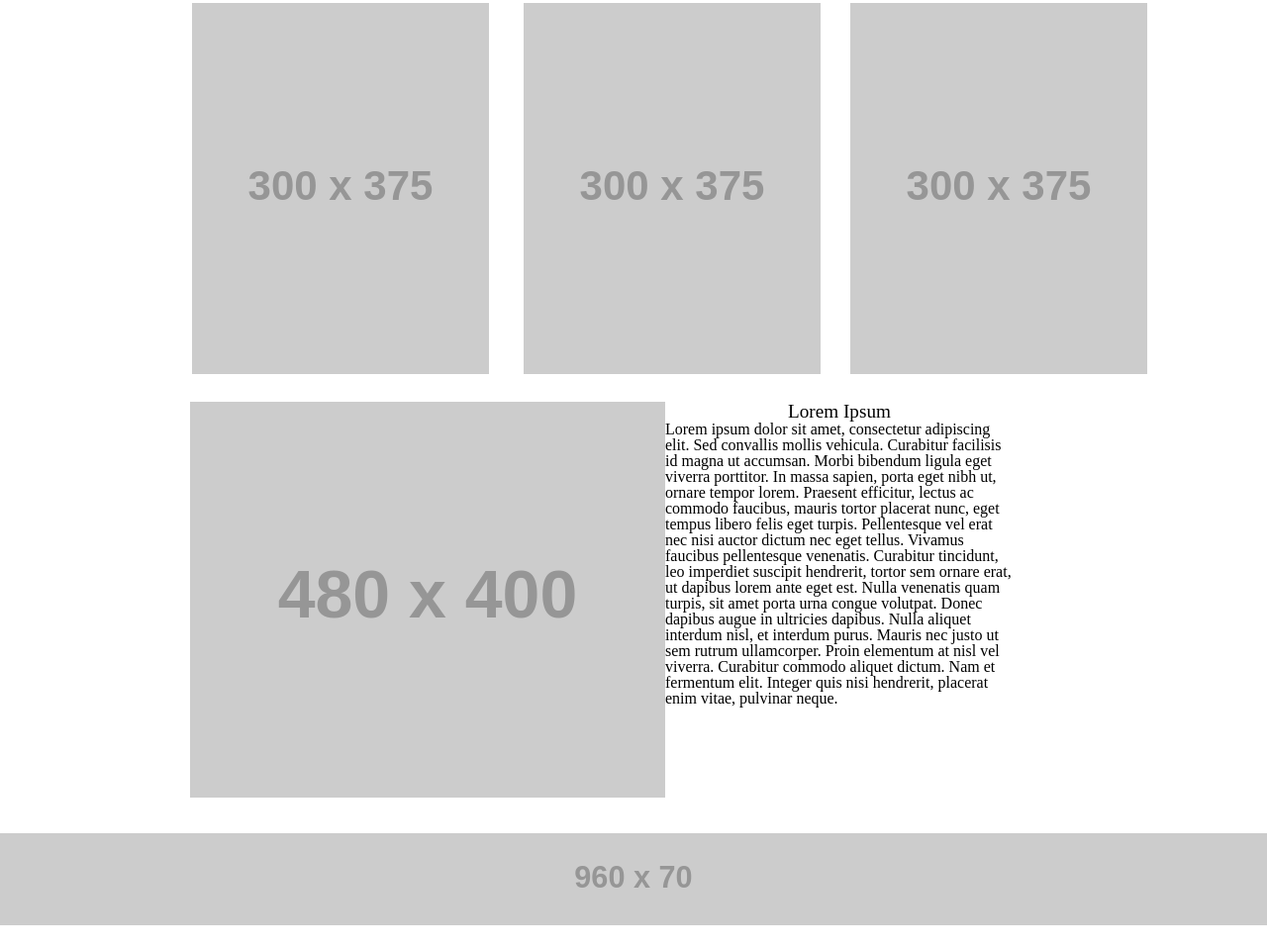
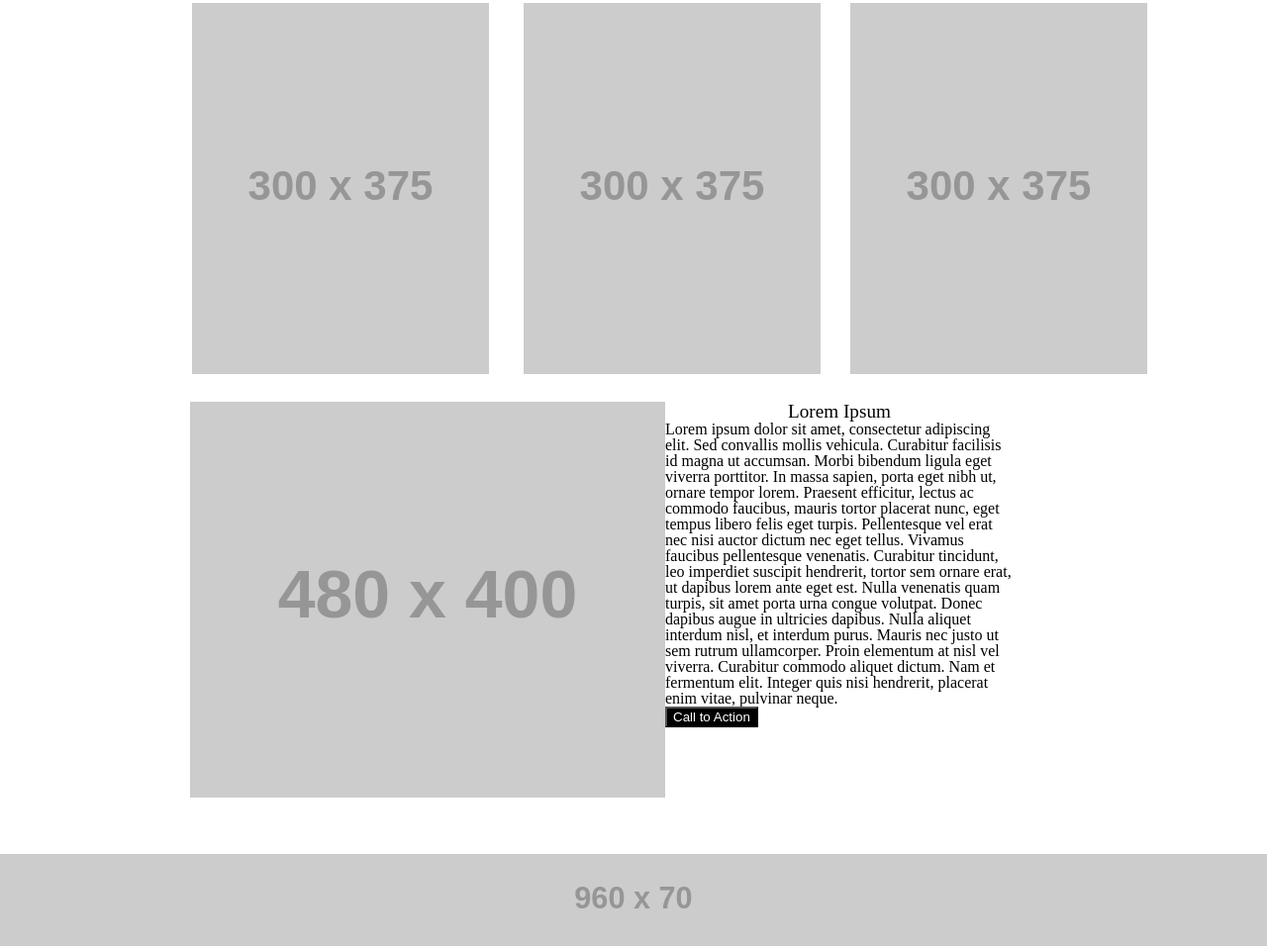
Before and after one commit to Omac092627/wireframe-practice, a plain HTML site: page index.html in a window 1280 px wide. Shown: the part 591-1550 px from the top of the page at 99% size. Before the commit the page ends 1529 px from the top, so only its background shows below. Drawn offline with Linux system fonts and the light colour scheme; placeholder pictures from the web are drawn by us.

Commit message:
well done

```diff
--- a/css/style.css
+++ b/css/style.css
@@ -93,3 +93,14 @@
   font-size: larger;
   background-color: bisque;
 }
+
+#button:hover{
+  font-size: 15px;
+  color: blue;
+  float: left;
+}
+
+#button{
+  color: white;
+  background-color: black;
+}
--- a/index.html
+++ b/index.html
@@ -60,6 +60,7 @@
       commodo
       aliquet dictum. Nam et fermentum elit. Integer quis nisi hendrerit, placerat enim vitae, pulvinar neque.</p>
   </section>
+  <input type="button" id="button" value="Call to Action"></input>
 </body>
 <footer id="foot">
   <img style="width: 100%;" src="https://via.placeholder.com/960x70/2a2a2a/2a2a2a">
```
